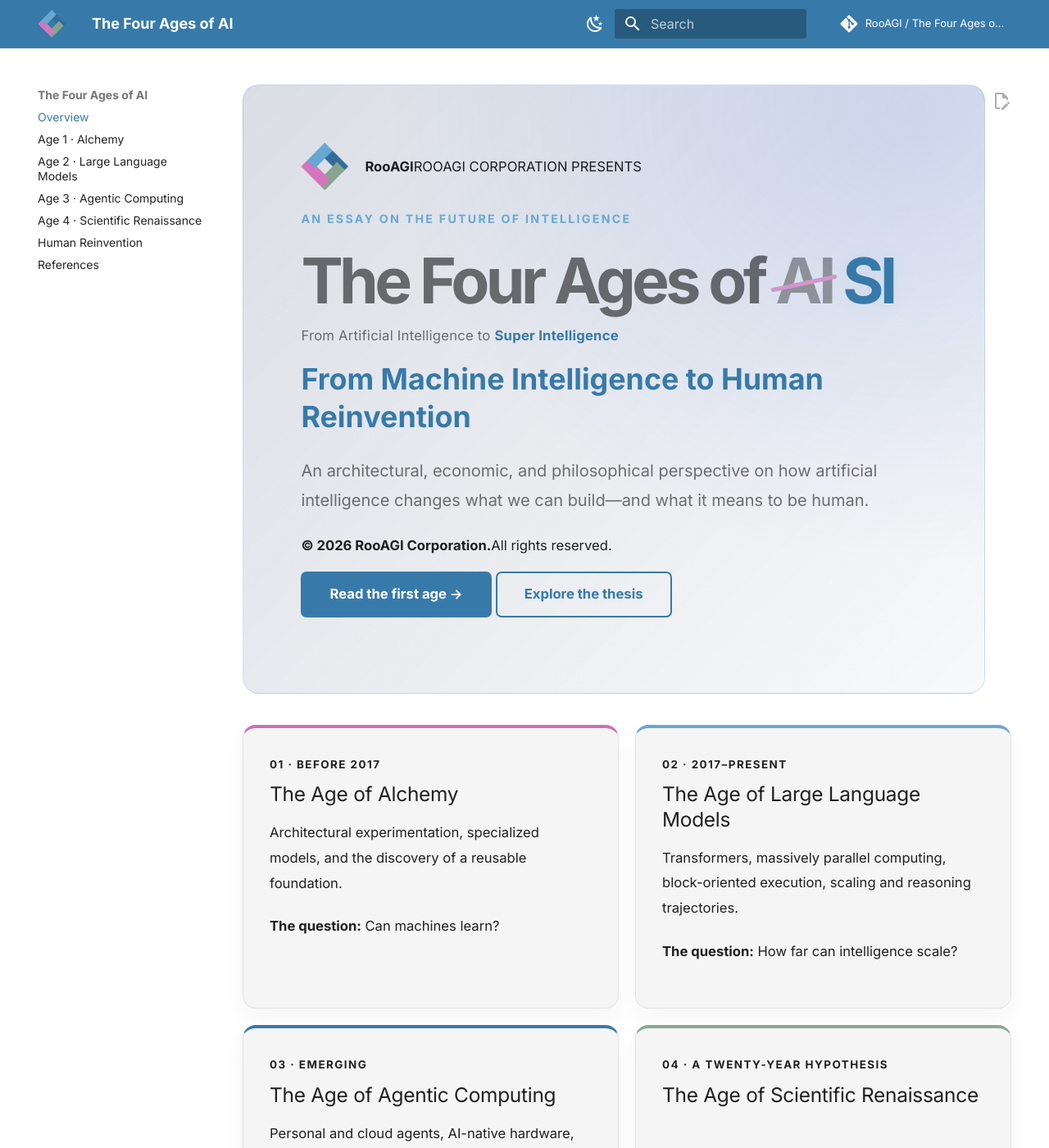
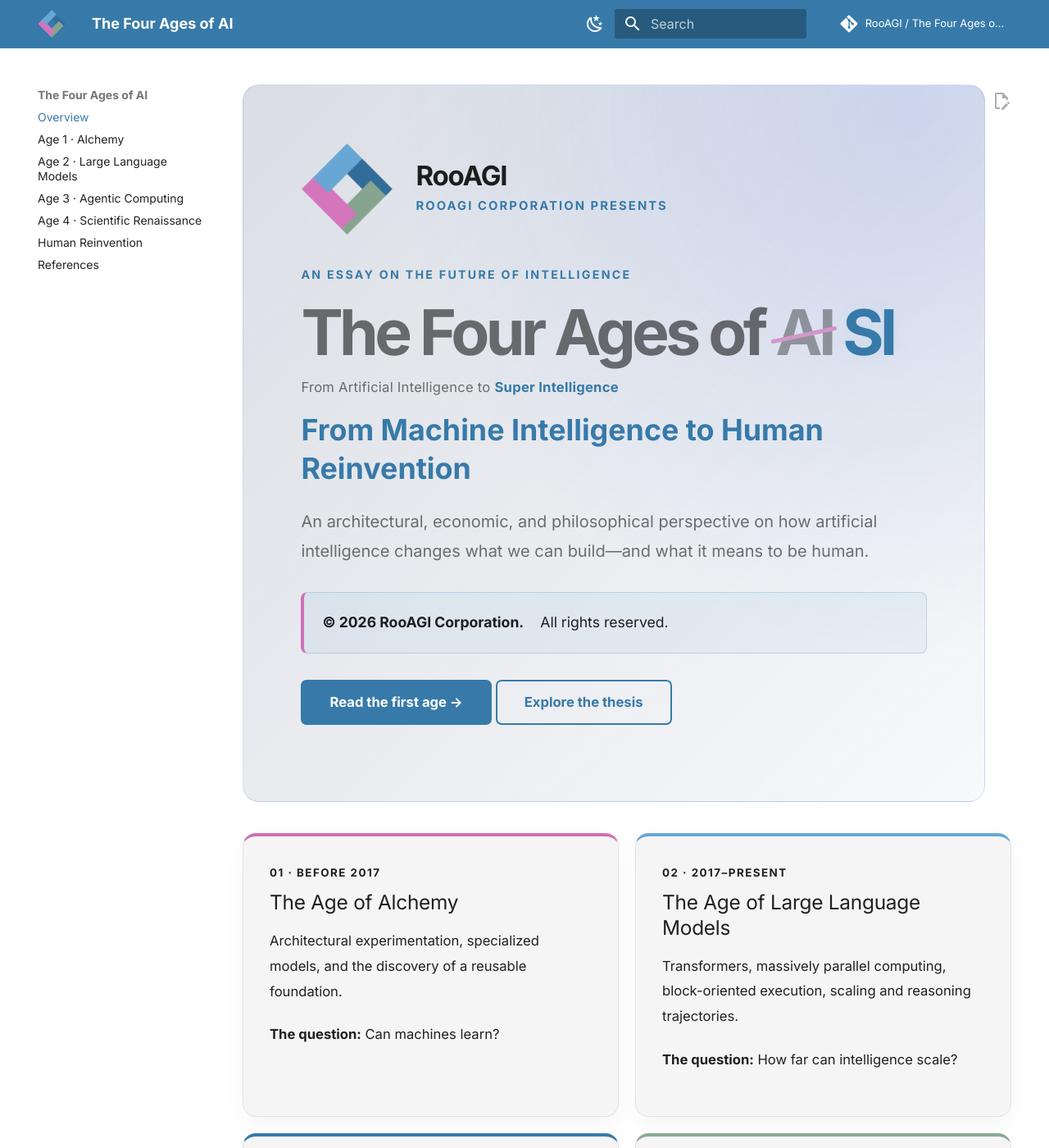
Before and after one commit to RooAGI/The-Four-Ages-of-AI-From-Machine-Intelligence-to-Human-Reinvention, an MkDocs documentation site: the page built from docs/index.md, in a window 1280 px wide and 1400 px high. Shown: the whole window at 82% size. Built offline with MkDocs 1.6.1 and Material for MkDocs 9.7.7, drawn with Linux system fonts in a browser that asks for light colours; comment, search, counter and statistics services are not loaded.

Commit message:
Increase logo size and copyright contrast in hero

```diff
--- a/docs/stylesheets/extra.css
+++ b/docs/stylesheets/extra.css
@@ -79,3 +79,16 @@
 .hero-shift-note{margin:.2rem 0 .4rem!important;color:var(--md-default-fg-color--light);font-size:.83rem;letter-spacing:.015em}
 .hero-shift-note strong{color:var(--roo-blue)}
 [data-md-color-scheme="slate"] .hero-shift-note strong{color:var(--roo-sky)}
+
+
+/* Prominent, unmistakable brand signature on the landing page */
+.essay-hero .brand-lockup {display:flex;align-items:center;gap:1.4rem;margin-bottom:1.8rem}
+.essay-hero .brand-lockup .hero-logo {display:block!important;width:112px!important;height:112px!important;max-width:none!important;object-fit:contain;flex:none}
+.hero-brand-wordmark {display:flex;flex-direction:column;gap:.3rem}
+.hero-brand-wordmark strong {font-size:1.65rem;font-weight:850;letter-spacing:-.035em;line-height:1.1;color:var(--md-default-fg-color)}
+.hero-brand-wordmark span {font-size:.74rem;font-weight:800;letter-spacing:.14em;color:var(--roo-blue)}
+.essay-hero .hero-kicker {display:block;margin:0 0 .8rem;color:var(--roo-blue)}
+.essay-hero .hero-credit {display:flex;gap:.3rem 1rem;flex-wrap:wrap;margin:1.6rem 0!important;padding:1rem 1.1rem;border:1px solid rgba(105,168,212,.35);border-left:4px solid var(--roo-pink);border-radius:8px;background:rgba(105,168,212,.09);font-size:.88rem;color:var(--md-default-fg-color)}
+.essay-hero .hero-credit strong {font-weight:780}
+[data-md-color-scheme="slate"] .hero-brand-wordmark span,[data-md-color-scheme="slate"] .essay-hero .hero-kicker {color:var(--roo-sky)}
+@media(max-width:620px){.essay-hero .brand-lockup .hero-logo{width:84px!important;height:84px!important}.hero-brand-wordmark strong{font-size:1.4rem}.hero-brand-wordmark span{font-size:.64rem}}
```
